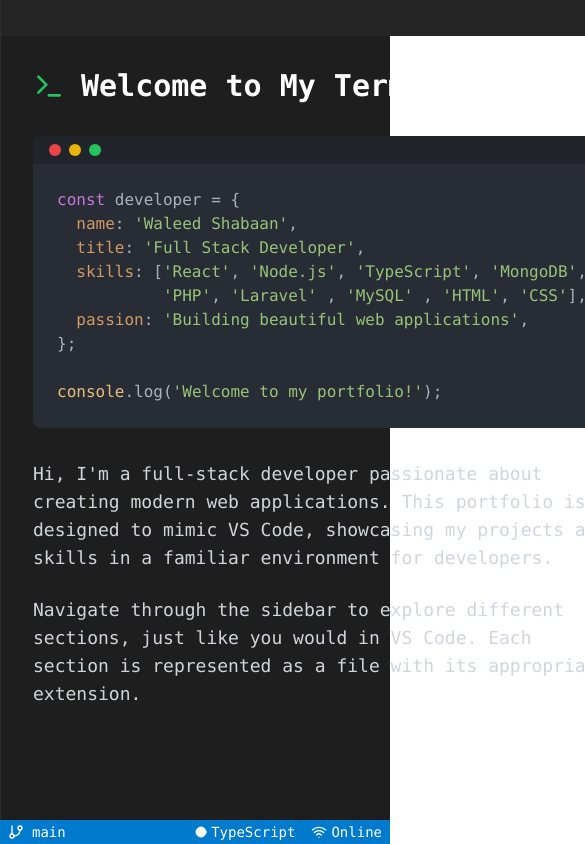
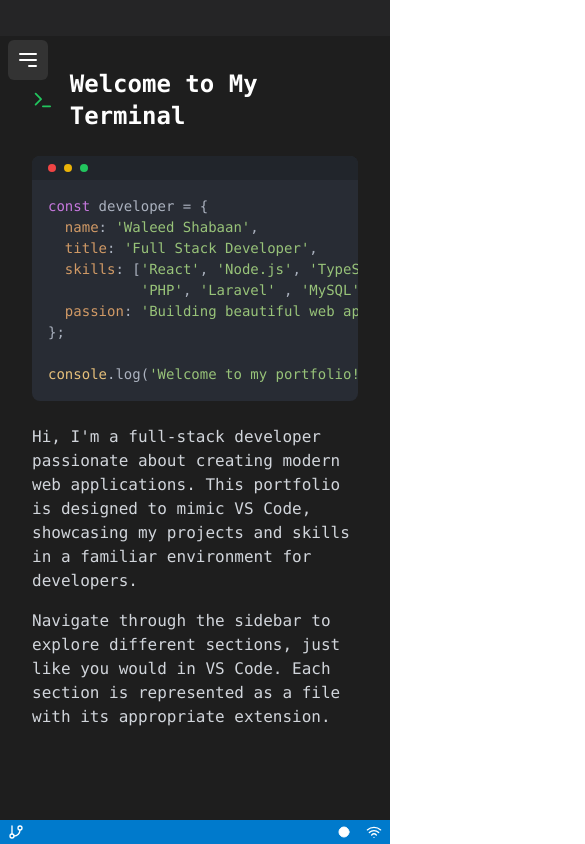
Before and after one commit to walidez123/Portfolio, a React (Vite) app: page / in a window 390 px wide. Shown: the top 844 px of the page, 585 px wide, since content can reach past the window. Built offline with nearby package versions, Linux system fonts and the light colour scheme.

Commit message:
added responsive

```diff
--- a/src/components/Contact.tsx
+++ b/src/components/Contact.tsx
@@ -4,7 +4,7 @@ import { Mail, MapPin, Phone } from 'lucide-react';
 export default function Contact() {
   return (
     <section id="contact" className="py-20 bg-gray-50">
-      <div className="container mx-auto px-6">
+      <div className="container mx-auto px-4 sm:px-6">
         <motion.div
           initial={{ opacity: 0, y: 20 }}
           whileInView={{ opacity: 1, y: 0 }}
@@ -12,14 +12,15 @@ export default function Contact() {
           className="max-w-4xl mx-auto"
         >
           <div className="text-center mb-16">
-            <h2 className="text-4xl font-bold mb-4">Get in Touch</h2>
+            <h2 className="text-3xl sm:text-4xl font-bold mb-4">Get in Touch</h2>
             <p className="text-gray-600">
               Have a project in mind? Let's discuss how we can work together.
             </p>
           </div>
 
           <div className="grid grid-cols-1 md:grid-cols-2 gap-8">
-            <div className="bg-white p-8 rounded-xl shadow-lg">
+            {/* Contact Form */}
+            <div className="bg-white p-6 sm:p-8 rounded-xl shadow-lg">
               <form className="space-y-6">
                 <div>
                   <label className="block text-sm font-medium text-gray-700 mb-2">
@@ -60,7 +61,8 @@ export default function Contact() {
               </form>
             </div>
 
-            <div className="space-y-8">
+            {/* Contact Information */}
+            <div className="space-y-6 sm:space-y-8">
               <div className="bg-white p-6 rounded-xl shadow-lg">
                 <div className="flex items-center gap-4">
                   <div className="bg-purple-100 p-3 rounded-full">
--- a/src/components/Layout/Sidebar.tsx
+++ b/src/components/Layout/Sidebar.tsx
@@ -11,6 +11,7 @@ import {
 import { useState } from 'react';
 import { Link, useLocation } from 'react-router-dom';
 import { useTabStore } from '../../store/useTabStore';
+import { div } from 'framer-motion/client';
 
 const sidebarItems = [
   { id: 'home', title: 'Home.jsx', path: '/', icon: Home },
@@ -62,7 +63,8 @@ export default function Sidebar() {
     const Icon = item.icon;
 
     return (
-      <div key={item.id}>
+      <div className='h-full'>
+        <div key={item.id}>
         <Link
           to={item.path || '#'}
           onClick={() => handleItemClick(item)}
@@ -94,11 +96,12 @@ export default function Sidebar() {
           </div>
         )}
       </div>
+      </div>
     );
   };
 
   return (
-    <div className="w-64 bg-[#1e1e1e] border-r border-[#2d2d2d] flex flex-col overflow-y-auto">
+    <div className="w-64 min-h-screen bg-[#1e1e1e] border-r border-[#2d2d2d] flex flex-col overflow-y-auto">
       {sidebarItems.map((item) => renderSidebarItem(item))}
     </div>
   );
--- a/src/components/Layout/StatusBar.tsx
+++ b/src/components/Layout/StatusBar.tsx
@@ -3,18 +3,24 @@ import { Circle, GitBranch, Wifi } from 'lucide-react';
 export default function StatusBar() {
   return (
     <div className="h-6 bg-[#007acc] text-white flex items-center justify-between px-2 text-sm">
+      {/* Left section - Branch information */}
       <div className="flex items-center space-x-2">
         <GitBranch className="w-4 h-4" />
-        <span>main</span>
+        <span className="hidden sm:inline">main</span> {/* Hide text on small screens */}
       </div>
+
+      {/* Right section - Status indicators */}
       <div className="flex items-center space-x-4">
+        {/* TypeScript indicator */}
         <div className="flex items-center space-x-1">
           <Circle className="w-3 h-3 fill-current" />
-          <span>TypeScript</span>
+          <span className="hidden sm:inline">TypeScript</span> {/* Hide text on small screens */}
         </div>
+
+        {/* Online status */}
         <div className="flex items-center space-x-1">
           <Wifi className="w-4 h-4" />
-          <span>Online</span>
+          <span className="hidden sm:inline">Online</span> {/* Hide text on small screens */}
         </div>
       </div>
     </div>
--- a/src/components/Layout/TabBar.tsx
+++ b/src/components/Layout/TabBar.tsx
@@ -12,10 +12,7 @@ export default function TabBar() {
     navigate(path);
   };
 
-  const handleTabClose = (
-    e: React.MouseEvent,
-    id: string
-  ) => {
+  const handleTabClose = (e: React.MouseEvent, id: string) => {
     e.stopPropagation();
     removeTab(id);
   };
@@ -34,7 +31,9 @@ export default function TabBar() {
           }`}
           onClick={() => handleTabClick(tab.id, tab.path)}
         >
-          <span className="text-gray-400">{tab.title}</span>
+          <span className="text-gray-400 text-xl p-4 truncate max-w-[120px] sm:max-w-[200px]">
+            {tab.title}
+          </span>
           <button
             className="ml-2 p-1 rounded-sm opacity-0 group-hover:opacity-100 hover:bg-[#3d3d3d]"
             onClick={(e) => handleTabClose(e, tab.id)}
--- a/src/components/Layout/index.tsx
+++ b/src/components/Layout/index.tsx
@@ -1,20 +1,65 @@
+import { useState } from 'react';
 import { Outlet } from 'react-router-dom';
 import Sidebar from './Sidebar';
 import StatusBar from './StatusBar';
 import TabBar from './TabBar';
 
 export default function Layout() {
+  const [isSidebarOpen, setIsSidebarOpen] = useState(false);
+
   return (
-    <div className="h-screen flex flex-col bg-[#1e1e1e] text-white">
-      <div className="flex-1 flex">
-        <Sidebar />
+    <div className="min-h-screen flex flex-col bg-[#1e1e1e] text-white">
+      {/* Main content area */}
+      <div className="flex-1 flex flex-col md:flex-row">
+        {/* Sidebar toggle button for small screens */}
+        <button
+          className="fixed top-10 left-2 z-50 p-2 bg-[#333] rounded-md md:hidden"
+          onClick={() => setIsSidebarOpen(!isSidebarOpen)}
+        >
+          {/* Hamburger icon */}
+          <svg
+            xmlns="http://www.w3.org/2000/svg"
+            className="h-6 w-6"
+            fill="none"
+            viewBox="0 0 24 24"
+            stroke="currentColor"
+          >
+            <path
+              strokeLinecap="round"
+              strokeLinejoin="round"
+              strokeWidth={2}
+              d="M4 6h16M4 12h16m-7 6h7"
+            />
+          </svg>
+        </button>
+
+        {/* Sidebar - hidden on small screens by default, visible when toggled or on medium and larger screens */}
+        <div
+          className={`fixed inset-y-0 left-0 z-40 w-64 bg-[#2d2d2d] transform transition-transform duration-200 ease-in-out ${
+            isSidebarOpen ? 'translate-x-0' : '-translate-x-full'
+          } md:translate-x-0 md:relative md:w-auto`}
+        >
+          <Sidebar />
+        </div>
+
+        {/* Overlay for small screens when sidebar is open */}
+        {isSidebarOpen && (
+          <div
+            className="fixed inset-0 z-30 bg-black bg-opacity-50 md:hidden"
+            onClick={() => setIsSidebarOpen(false)}
+          />
+        )}
+
+        {/* Main content and tabs */}
         <div className="flex-1 flex flex-col">
           <TabBar />
-          <main className="flex-1 overflow-auto">
+          <main className="flex-1 overflow-auto p-4">
             <Outlet />
           </main>
         </div>
       </div>
+
+      {/* Status bar */}
       <StatusBar />
     </div>
   );
--- a/src/components/Projects.tsx
+++ b/src/components/Projects.tsx
@@ -31,21 +31,21 @@ const projects = [
 export default function Projects() {
   return (
     <section id="projects" className="py-20 bg-white">
-      <div className="container mx-auto px-6">
+      <div className="container mx-auto px-4 sm:px-6">
         <motion.div
           initial={{ opacity: 0, y: 20 }}
           whileInView={{ opacity: 1, y: 0 }}
           viewport={{ once: true }}
           className="text-center mb-16"
         >
-          <h2 className="text-4xl font-bold mb-4">Featured Projects</h2>
+          <h2 className="text-3xl sm:text-4xl font-bold mb-4">Featured Projects</h2>
           <p className="text-gray-600 max-w-2xl mx-auto">
             Here are some of my recent projects that showcase my skills and experience
             in building modern web applications.
           </p>
         </motion.div>
 
-        <div className="grid grid-cols-1 md:grid-cols-2 lg:grid-cols-3 gap-8">
+        <div className="grid grid-cols-1 md:grid-cols-2 lg:grid-cols-3 gap-6">
           {projects.map((project, index) => (
             <motion.div
               key={index}
@@ -81,7 +81,7 @@ export default function Projects() {
                     className="flex items-center gap-2 text-gray-600 hover:text-purple-600 transition-colors"
                   >
                     <Github className="w-4 h-4" />
-                    Code
+                    <span className="text-sm">Code</span>
                   </a>
                   <a
                     href={project.live}
@@ -90,7 +90,7 @@ export default function Projects() {
                     className="flex items-center gap-2 text-gray-600 hover:text-purple-600 transition-colors"
                   >
                     <ExternalLink className="w-4 h-4" />
-                    Live Demo
+                    <span className="text-sm">Live Demo</span>
                   </a>
                 </div>
               </div>
--- a/src/pages/Home.tsx
+++ b/src/pages/Home.tsx
@@ -15,43 +15,47 @@ console.log('Welcome to my portfolio!');`;
 
 export default function Home() {
   return (
-    <div className="p-8">
+    <div className="p-4 sm:p-8">
       <motion.div
         initial={{ opacity: 0, y: 20 }}
         animate={{ opacity: 1, y: 0 }}
         className="max-w-4xl mx-auto"
       >
-        <div className="flex items-center space-x-4 mb-8">
-          <Terminal className="w-8 h-8 text-green-500" />
-          <h1 className="text-3xl font-bold">Welcome to My Terminal</h1>
+        {/* Header */}
+        <div className="flex items-center space-x-4 mb-6 sm:mb-8">
+          <Terminal className="w-6 h-6 sm:w-8 sm:h-8 text-green-500" />
+          <h1 className="text-2xl sm:text-3xl font-bold">Welcome to My Terminal</h1>
         </div>
 
+        {/* Code Block */}
         <div className="bg-[#282c34] rounded-lg overflow-hidden">
           <div className="flex items-center space-x-2 px-4 py-2 bg-[#21252b]">
-            <div className="w-3 h-3 rounded-full bg-red-500" />
-            <div className="w-3 h-3 rounded-full bg-yellow-500" />
-            <div className="w-3 h-3 rounded-full bg-green-500" />
+            <div className="w-2 h-2 sm:w-3 sm:h-3 rounded-full bg-red-500" />
+            <div className="w-2 h-2 sm:w-3 sm:h-3 rounded-full bg-yellow-500" />
+            <div className="w-2 h-2 sm:w-3 sm:h-3 rounded-full bg-green-500" />
           </div>
           <SyntaxHighlighter
             language="javascript"
             style={atomOneDark}
             customStyle={{
-              padding: '1.5rem',
+              padding: '1rem',
               margin: 0,
               background: 'transparent',
+              fontSize: '0.875rem', // Smaller font size for small screens
             }}
           >
             {codeString}
           </SyntaxHighlighter>
         </div>
 
-        <div className="mt-8 space-y-6 text-gray-300">
-          <p className="text-lg">
+        {/* Description */}
+        <div className="mt-6 sm:mt-8 space-y-4 text-gray-300">
+          <p className="text-base sm:text-lg">
             Hi, I'm a full-stack developer passionate about creating modern web
             applications. This portfolio is designed to mimic VS Code, showcasing
             my projects and skills in a familiar environment for developers.
           </p>
-          <p className="text-lg">
+          <p className="text-base sm:text-lg">
             Navigate through the sidebar to explore different sections, just like
             you would in VS Code. Each section is represented as a file with its
             appropriate extension.
```
Also changed, not shown: src/components/Header.tsx (+82 -7 lines), src/components/Hero.tsx (+18 -9 lines), src/pages/About.tsx (+13 -11 lines).
